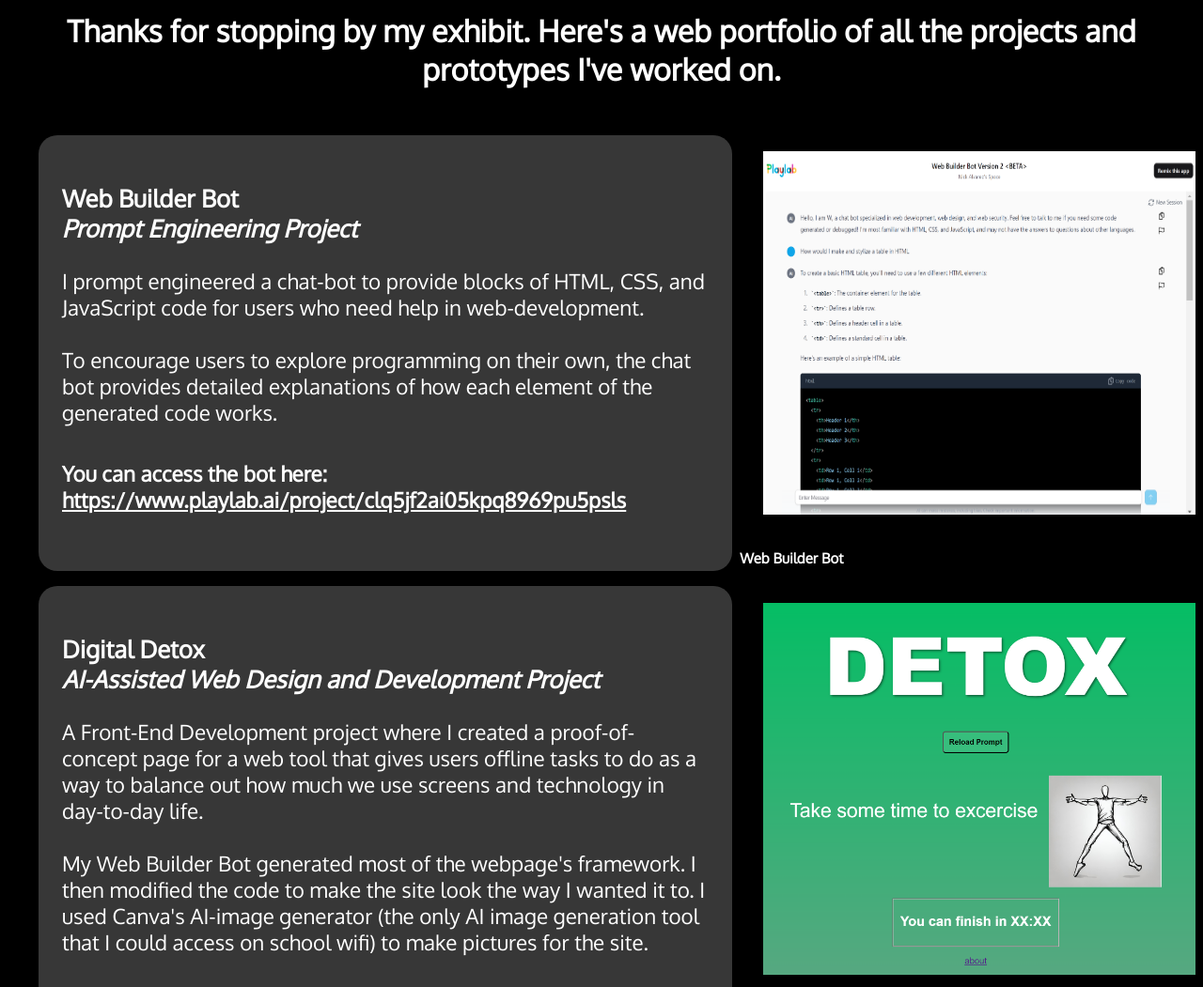
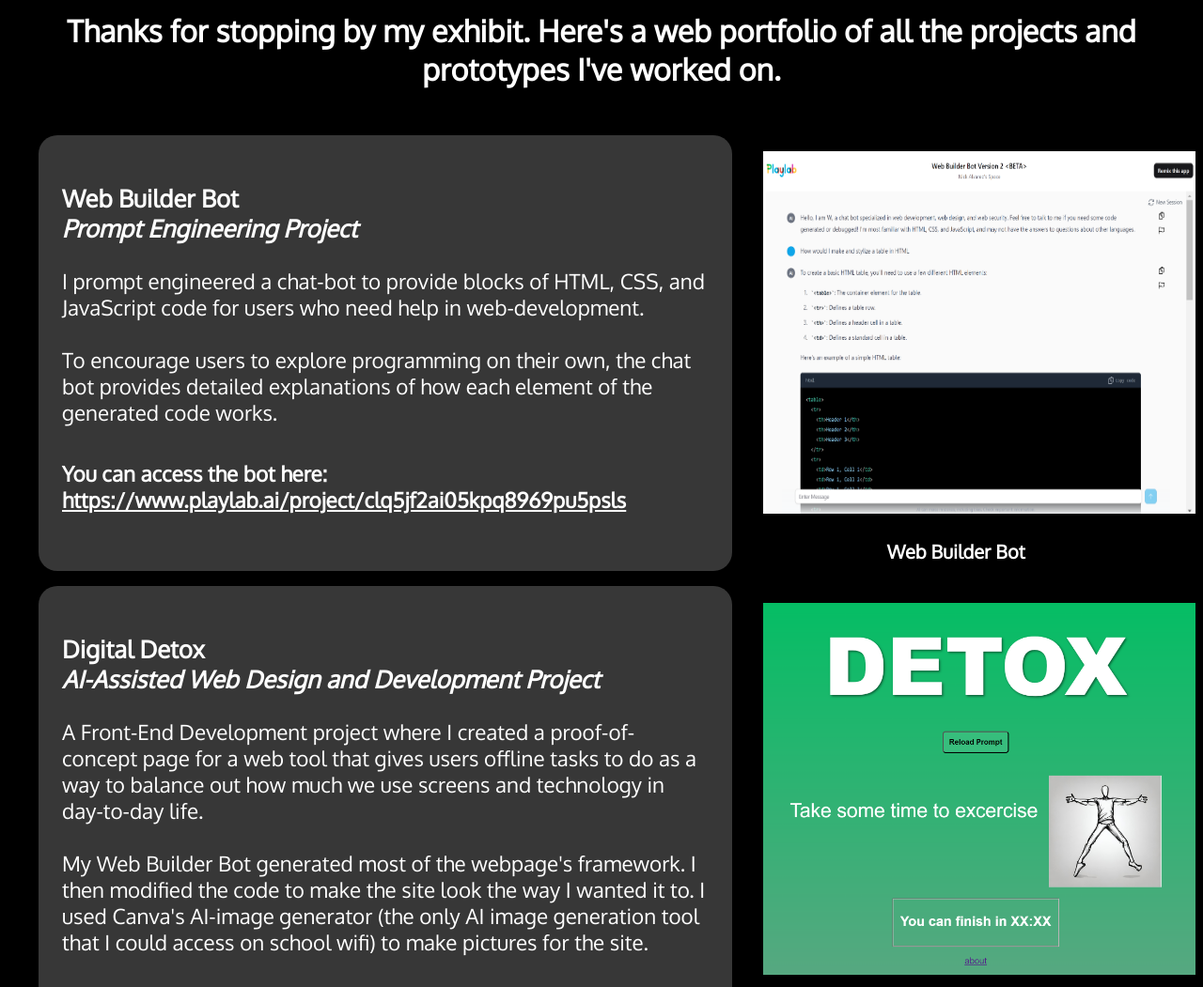
Before and after one commit to liontrovert/Exhibition2024, a plain HTML site: page index.html in a window 1280 px wide. Shown: the part 460-1511 px from the top of the page at 94% size. Drawn offline with Linux system fonts and the light colour scheme; a script that the page names is missing.

Commit message:
Update index.html
Caption stuff

```diff
--- a/index.html
+++ b/index.html
@@ -30,11 +30,15 @@ font-size: 3em;
   display: flex;
   flex-direction: column;
     h2 {
-    font-size: 15px;
+    font-size: 20px;
+    text-align: center;
   }
 
   .images{
-  padding: 25px;
+  padding-top: 25px;
+  padding-left: 25px;
+  padding-right: 25px;
+  padding-bottom: 10px;
   width: 100%;
   height: 25%;
 }
```
